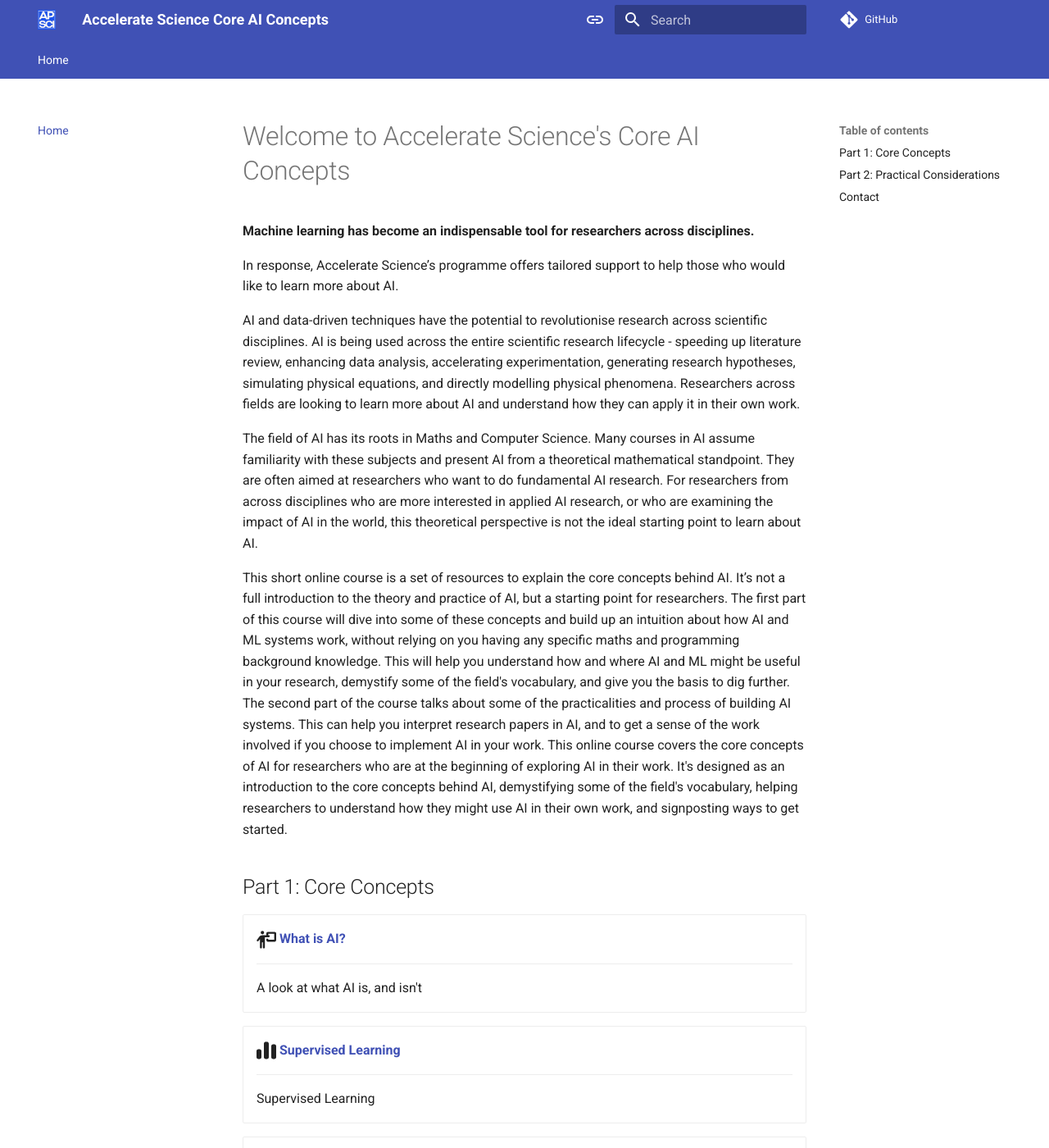
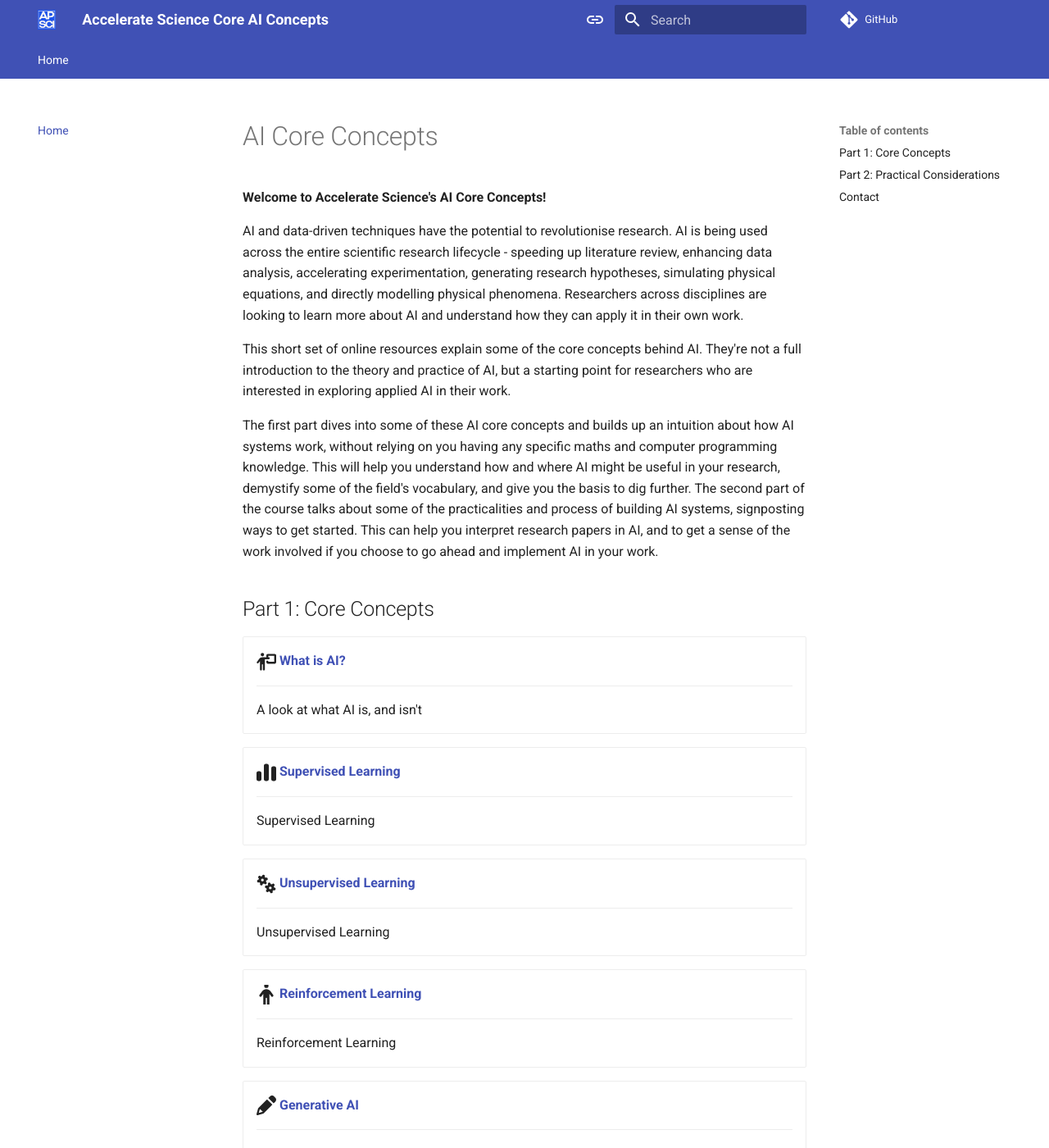
Before and after one commit to acceleratescience/ai-core-concepts, an MkDocs documentation site: the page built from docs/index.md, in a window 1280 px wide and 1400 px high. Shown: the whole window at 82% size. Built offline with MkDocs 1.6.1 and Material for MkDocs 9.7.7, drawn with Linux system fonts in a browser that asks for light colours; comment, search, counter and statistics services are not loaded.

Commit message:
Updated introduction

```diff
--- a/docs/index.md
+++ b/docs/index.md
@@ -1,14 +1,14 @@
-# Welcome to Accelerate Science's Core AI Concepts
+# AI Core Concepts
 
-**Machine learning has become an indispensable tool for researchers across disciplines.**
+**Welcome to Accelerate Science's AI Core Concepts!**
 
-In response, Accelerate Science’s programme offers tailored support to help those who would like to learn more about AI.
+AI and data-driven techniques have the potential to revolutionise research. AI is being used across the entire scientific research lifecycle - speeding up literature review, enhancing data analysis, accelerating experimentation, generating research hypotheses, simulating physical equations, and directly modelling physical phenomena. Researchers across disciplines are looking to learn more about AI and understand how they can apply it in their own work.
 
-AI and data-driven techniques have the potential to revolutionise research across scientific disciplines. AI is being used across the entire scientific research lifecycle - speeding up literature review, enhancing data analysis, accelerating experimentation, generating research hypotheses, simulating physical equations, and directly modelling physical phenomena. Researchers across fields are looking to learn more about AI and understand how they can apply it in their own work.
+This short set of online resources explain some of the core concepts behind AI. They're not a full introduction to the theory and practice of AI, but a starting point for researchers who are interested in exploring applied AI in their work.
 
-The field of AI has its roots in Maths and Computer Science. Many courses in AI assume familiarity with these subjects and present AI from a theoretical mathematical standpoint. They are often aimed at researchers who want to do fundamental AI research. For researchers from across disciplines who are more interested in applied AI research, or who are examining the impact of AI in the world, this theoretical perspective is not the ideal starting point to learn about AI.
+The first part dives into some of these AI core concepts and builds up an intuition about how AI systems work, without relying on you having any specific maths and computer programming knowledge. This will help you understand how and where AI might be useful in your research, demystify some of the field's vocabulary, and give you the basis to dig further. The second part of the course talks about some of the practicalities and process of building AI systems, signposting ways to get started. This can help you interpret research papers in AI, and to get a sense of the work involved if you choose to go ahead and implement AI in your work.
 
-This short online course is a set of resources to explain the core concepts behind AI. It’s not a full introduction to the theory and practice of AI, but a starting point for researchers. The first part of this course will dive into some of these concepts and build up an intuition about how AI and ML systems work, without relying on you having any specific maths and programming background knowledge. This will help you understand how and where AI and ML might be useful in your research, demystify some of the field's vocabulary, and give you the basis to dig further. The second part of the course talks about some of the practicalities and process of building AI systems. This can help you interpret research papers in AI, and to get a sense of the work involved if you choose to implement AI in your work. This online course covers the core concepts of AI for researchers who are at the beginning of exploring AI in their work. It's designed as an introduction to the core concepts behind AI, demystifying some of the field's vocabulary, helping researchers to understand how they might use AI in their own work, and signposting ways to get started.
+
 
 
 ## Part 1: Core Concepts
```
